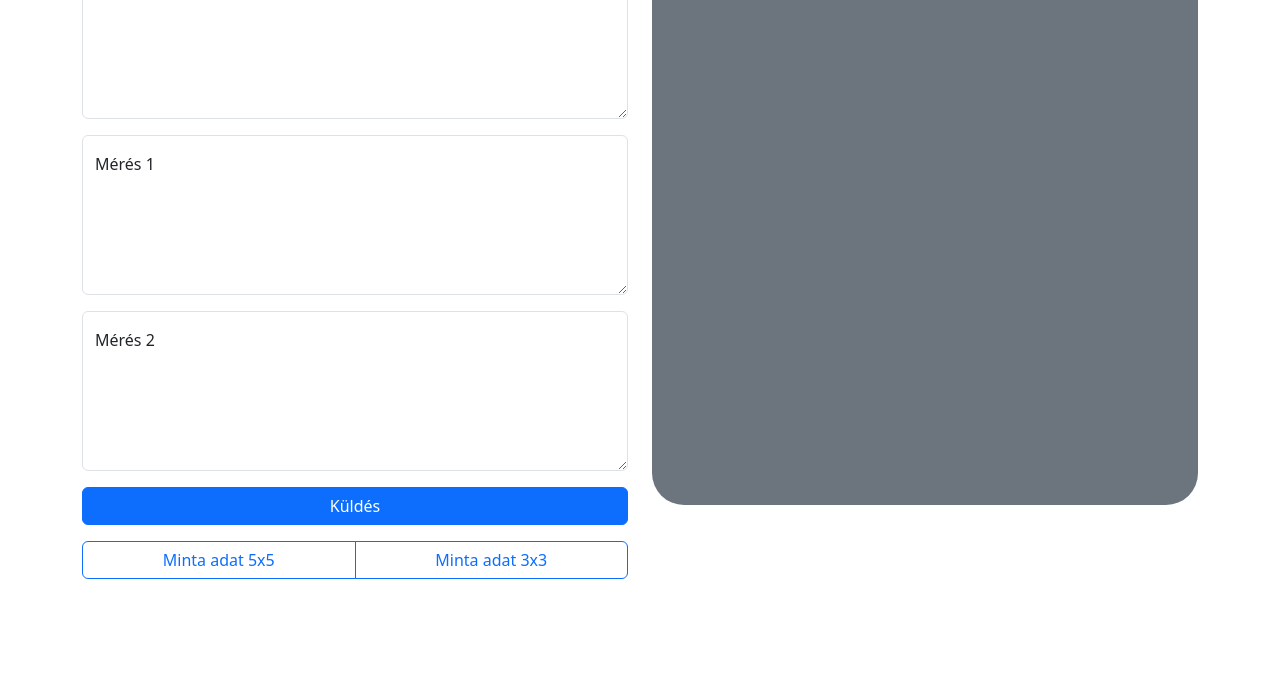
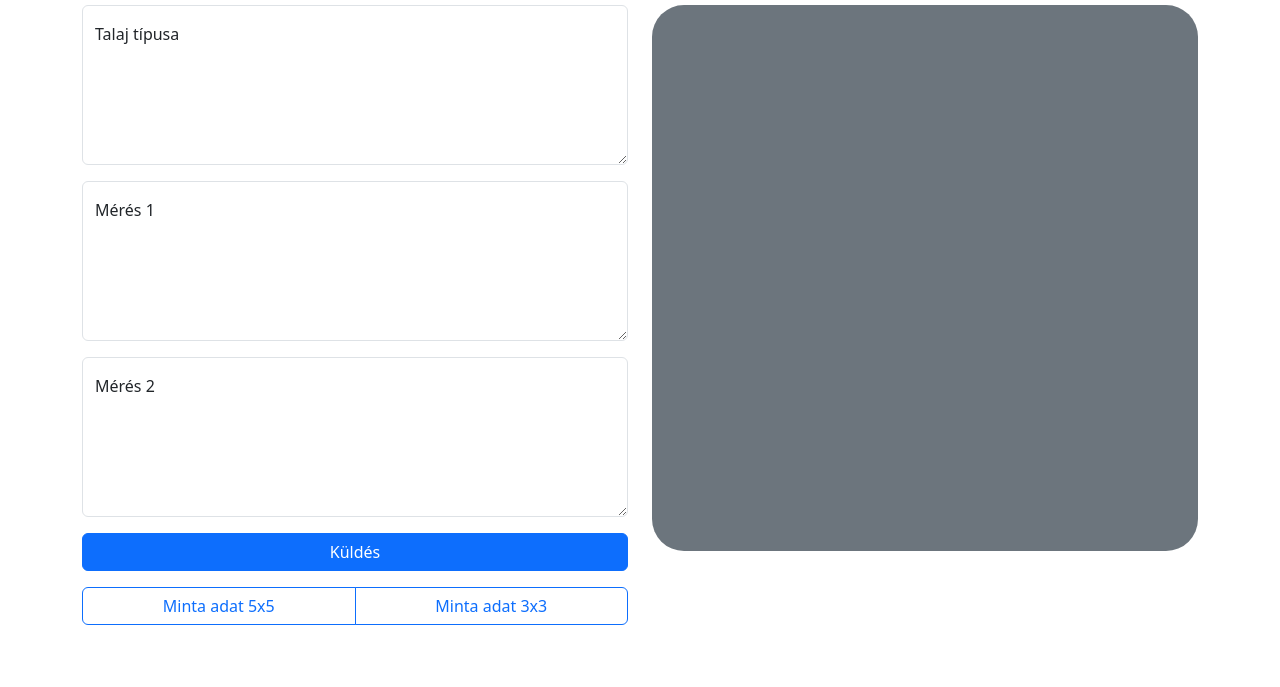
Before and after one commit to dhemeira/talajnedvesseg-elemzo, a plain HTML site: page FRONTEND/index.html in a window 1280 px wide. Shown: the part 113-800 px from the top of the page. Drawn offline with nearby package versions, Linux system fonts and the light colour scheme.

Commit message:
tartalom oldal kozepere igazitasa

```diff
--- a/FRONTEND/style.css
+++ b/FRONTEND/style.css
@@ -1,3 +1,11 @@
+html, body {
+  min-height: 100%;
+  margin: 0;
+  display: flex;
+  justify-content: center;
+  align-items: center;
+}
+
 table {
   width: 100%;
   aspect-ratio: 1;
```
